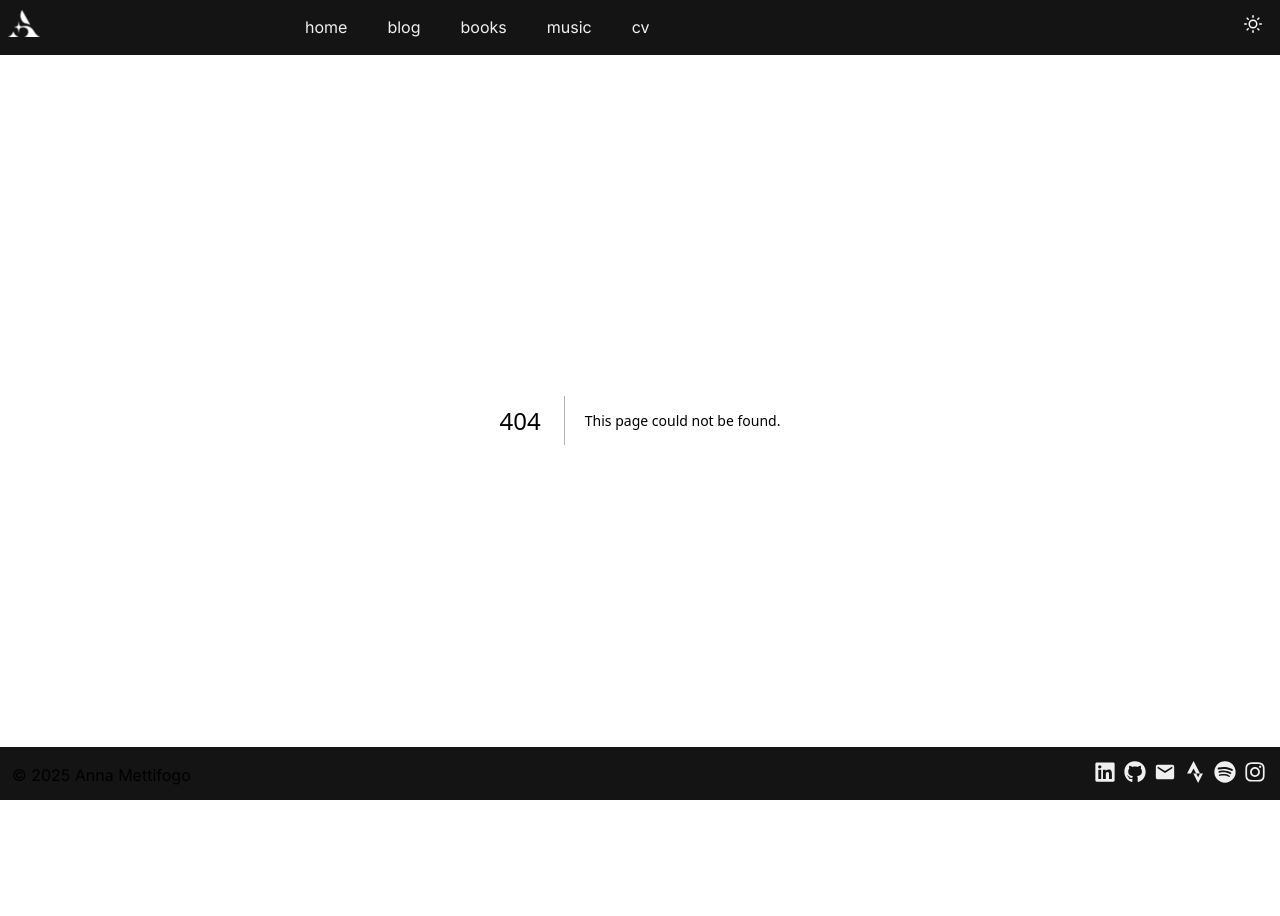
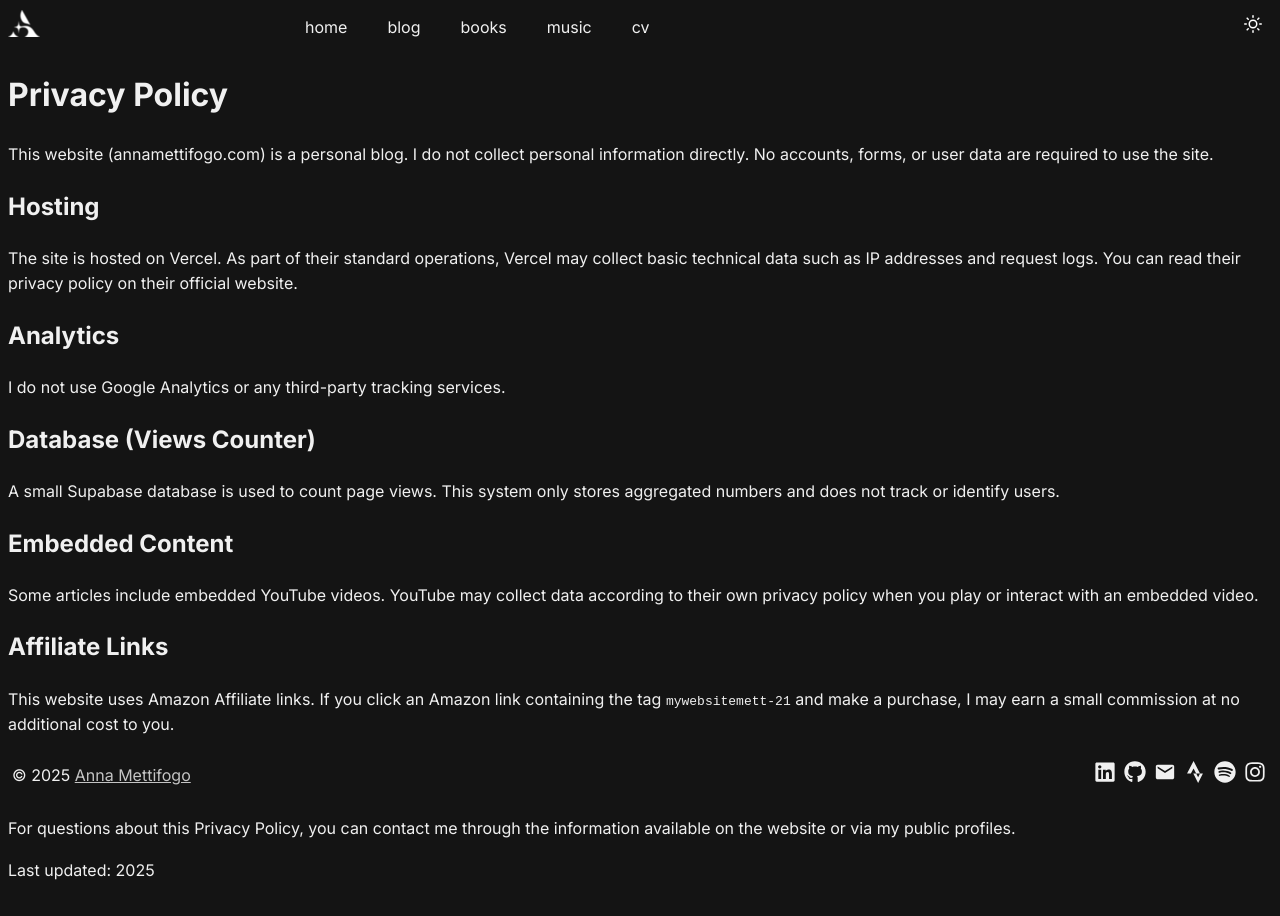
Before and after one commit to MettiFire/mywebsite, a Next.js app: page /privacy in a window 1280 px wide. Before the commit this address had no page. Shown: the top 916 px of the page. Before the commit the page ends 840 px from the top, so only its background shows below. Built offline with nearby package versions, Linux system fonts and the light colour scheme.

Commit message:
feat: aggiunta la pagina della Privacy Policy e aggiornato il footer con il link alla privacy

```diff
--- /dev/null
+++ b/app/privacy/page.tsx
@@ -0,0 +1,58 @@
+export const metadata = {
+  title: "Privacy Policy – annamettifogo.com",
+  description: "Privacy Policy for annamettifogo.com"
+};
+
+export default function PrivacyPage() {
+  return (
+    <main className="prose prose-neutral mx-auto px-6 py-12">
+      <h1>Privacy Policy</h1>
+
+      <p>
+        This website (annamettifogo.com) is a personal blog. I do not collect personal
+        information directly. No accounts, forms, or user data are required to use
+        the site.
+      </p>
+
+      <h2>Hosting</h2>
+      <p>
+        The site is hosted on Vercel. As part of their standard operations, Vercel
+        may collect basic technical data such as IP addresses and request logs. You
+        can read their privacy policy on their official website.
+      </p>
+
+      <h2>Analytics</h2>
+      <p>
+        I do not use Google Analytics or any third-party tracking services.
+      </p>
+
+      <h2>Database (Views Counter)</h2>
+      <p>
+        A small Supabase database is used to count page views. This system only
+        stores aggregated numbers and does not track or identify users.
+      </p>
+
+      <h2>Embedded Content</h2>
+      <p>
+        Some articles include embedded YouTube videos. YouTube may collect data
+        according to their own privacy policy when you play or interact with an
+        embedded video.
+      </p>
+
+      <h2>Affiliate Links</h2>
+      <p>
+        This website uses Amazon Affiliate links. If you click an Amazon link
+        containing the tag <code>mywebsitemett-21</code> and make a purchase,
+        I may earn a small commission at no additional cost to you.
+      </p>
+
+      <h2>Contact</h2>
+      <p>
+        For questions about this Privacy Policy, you can contact me through the
+        information available on the website or via my public profiles.
+      </p>
+
+      <p>Last updated: {new Date().getFullYear()}</p>
+    </main>
+  );
+}
--- a/components/Footer.tsx
+++ b/components/Footer.tsx
@@ -6,7 +6,14 @@ export function Footer() {
   return (
     <footer className="w-full bg-bg-primary dark:border-gray-800 py-16 px-12">
       <div className="max-w-3xl mx-auto flex justify-between items-center text-text-secondary">
-        <div className="text-sm">© 2025 Anna Mettifogo</div>
+        <div className="text-sm">© 2025{" "}
+          <a
+            href="*/privacy"
+            className="underline opacity-80 hover:opacity-100 transition"
+          >
+            Anna Mettifogo
+          </a>
+        </div>
         <div className="flex items-center space-x-8 pr-4">
           <a href="https://www.linkedin.com/in/anna-mettifogo-a37751292/" target="_blank" rel="noopener noreferrer" className="hover:text-link-hover" aria-label="LinkedIn" title="LinkedIn">
             <FaLinkedin size={22} />
```
